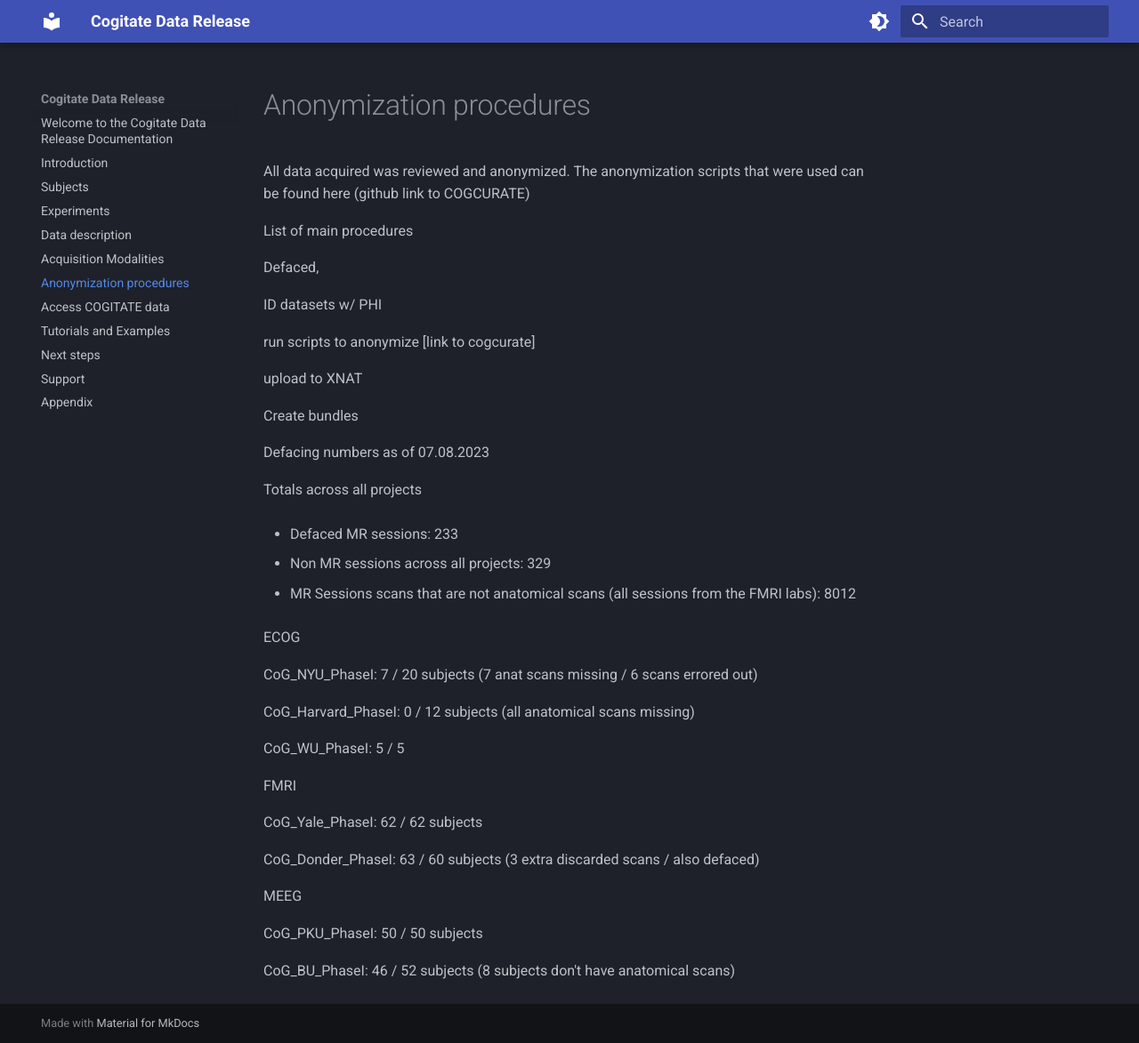
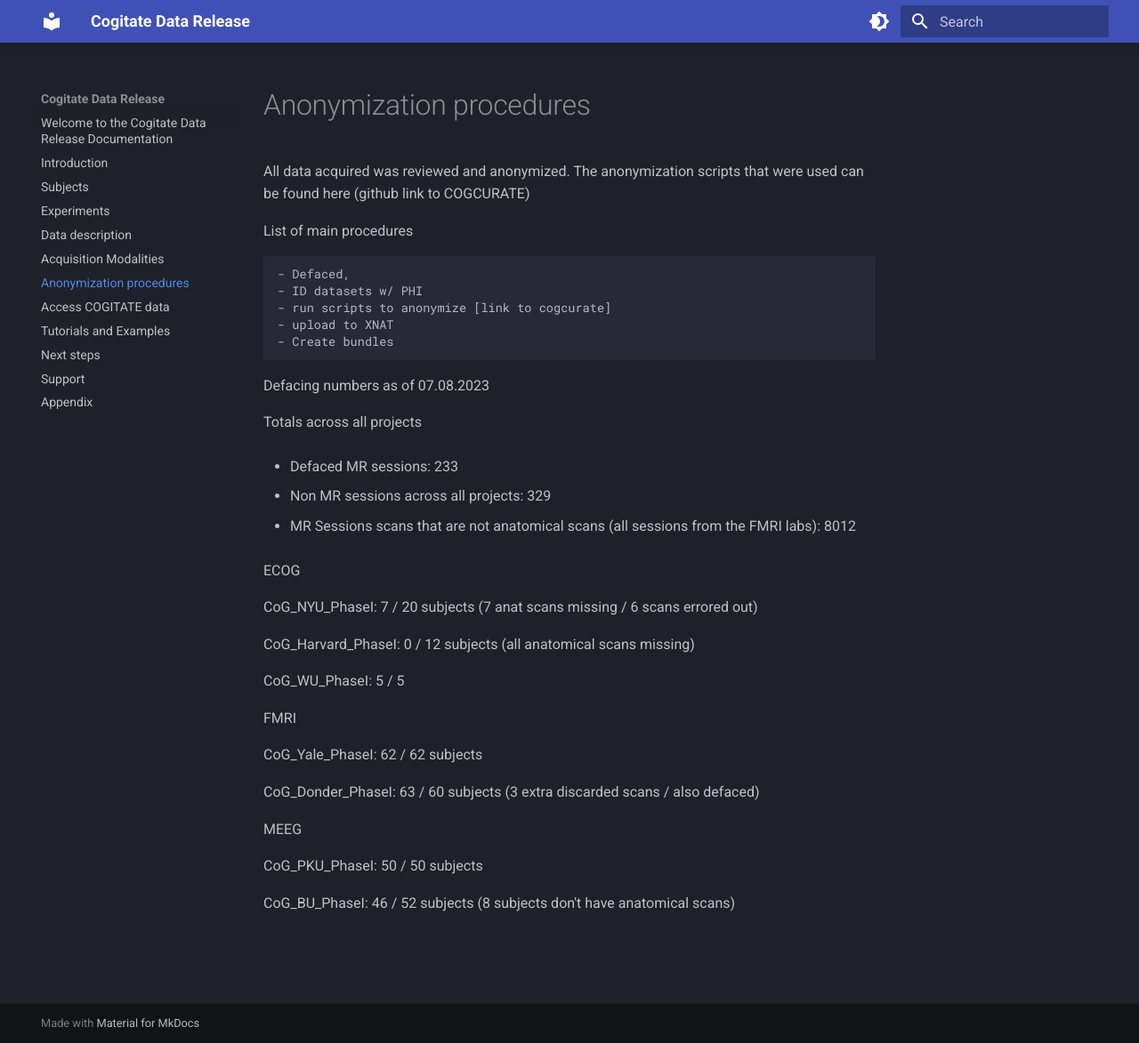
Before and after one commit to Cogitate-consortium/cogitate-data, an MkDocs documentation site: the page built from docs/06_anonymization.md, in a window 1280 px wide and 1173 px high. Shown: the whole window at 89% size. Built offline with MkDocs 1.6.1 and Material for MkDocs 9.7.7, drawn with Linux system fonts in a browser that asks for light colours.

````diff
--- a/docs/06_anonymization.md
+++ b/docs/06_anonymization.md
@@ -4,15 +4,13 @@
 
 List of main procedures
 
-Defaced,
-
-ID datasets w/ PHI
-
-run scripts to anonymize [link to cogcurate]
-
-upload to XNAT
-
-Create bundles
+```
+- Defaced,
+- ID datasets w/ PHI
+- run scripts to anonymize [link to cogcurate]
+- upload to XNAT
+- Create bundles
+```
 
 Defacing numbers as of 07.08.2023
 
````
Also changed, not shown: docs/07_access.md (renamed from docs/07_access_data.md), docs/11_appendix.md (line endings or trailing spaces), 2 other files.
